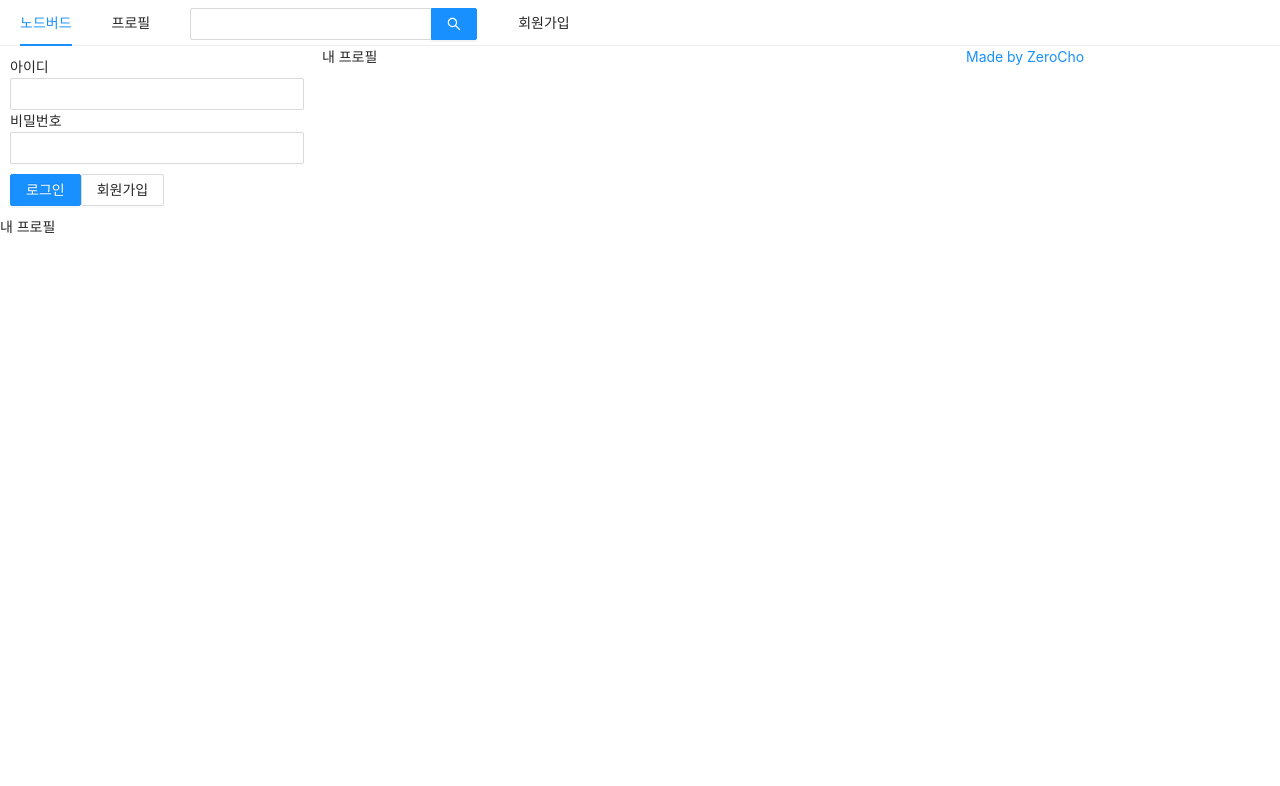
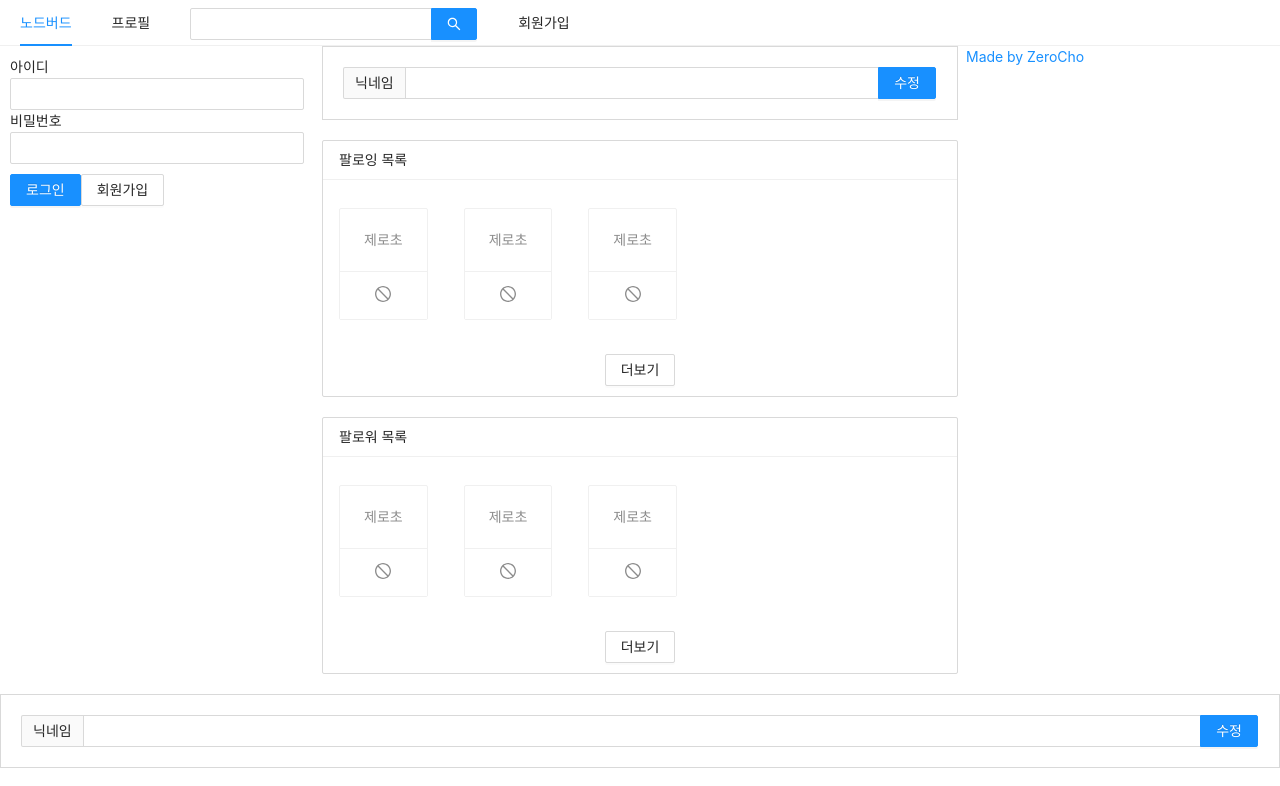
Before and after one commit to wkdgus1164/zerocho-next, a Next.js app in the folder prepare/front/: page /profile in a window 1280 px wide. Shown: the top 786 px of the page. Built offline with nearby package versions, Linux system fonts and the light colour scheme.

Commit message:
Profile 페이지 작성

```diff
--- /dev/null
+++ b/prepare/front/components/FollowList.js
@@ -0,0 +1,35 @@
+import PropTypes from 'prop-types';
+import {Button, Card, List} from 'antd';
+import {StopOutlined} from "@ant-design/icons";
+
+const FollowList = ({header, data}) => {
+    return (
+        <List
+            style={{marginBottom: 20}}
+            grid={{gutter: 4, xs: 2, md: 3}}
+            size="small"
+            header={<div>{header}</div>}
+            loadMore={
+                <div style={{textAlign: 'center', margin: '10px 0'}}>
+                    <Button>더보기</Button>
+                </div>
+            }
+            bordered
+            dataSource={data}
+            renderItem={item => (
+                <List.Item style={{marginTop: 20}}>
+                    <Card actions={[<StopOutlined key="stop"/>]}>
+                        <Card.Meta description={item.nickname}/>
+                    </Card>
+                </List.Item>
+            )}
+        />
+    )
+};
+
+FollowList.propTypes = {
+    header: PropTypes.string.isRequired,
+    data: PropTypes.array.isRequired,
+}
+
+export default FollowList;
--- /dev/null
+++ b/prepare/front/components/NicknameEditForm.js
@@ -0,0 +1,14 @@
+import React, {useMemo} from 'react';
+import {Form, Input} from "antd";
+
+const NicknameEditForm = (factory, deps) => {
+    const style = useMemo(() => ({marginBottom: '20px', border: '1px solid #d9d9d9', padding: '20px'}), deps)
+
+    return (
+        <Form style={style}>
+            <Input.Search addonBefore="닉네임" enterButton="수정"/>
+        </Form>
+    )
+}
+
+export default NicknameEditForm;
--- a/prepare/front/pages/profile.js
+++ b/prepare/front/pages/profile.js
@@ -1,14 +1,21 @@
 import AppLayout from "../components/AppLayout";
 import Head from "next/head";
+import NicknameEditForm from "../components/NicknameEditForm";
+import FollowList from "../components/FollowList";
 
 const Profile = () => {
+    const followerList = [{nickname: '제로초'}, {nickname: '제로초'}, {nickname: '제로초'}]
+    const followingList = [{nickname: '제로초'}, {nickname: '제로초'}, {nickname: '제로초'}]
+
     return (
         <>
             <Head>
                 <title>내 프로필 | NodeBird</title>
             </Head>
             <AppLayout>
-                <div>내 프로필</div>
+                <NicknameEditForm/>
+                <FollowList header="팔로잉 목록" data={followerList}/>
+                <FollowList header="팔로워 목록" data={followingList}/>
             </AppLayout>
         </>
     );
```
Also changed, not shown: prepare/front/components/AppLayout.js (+5 -2 lines).
